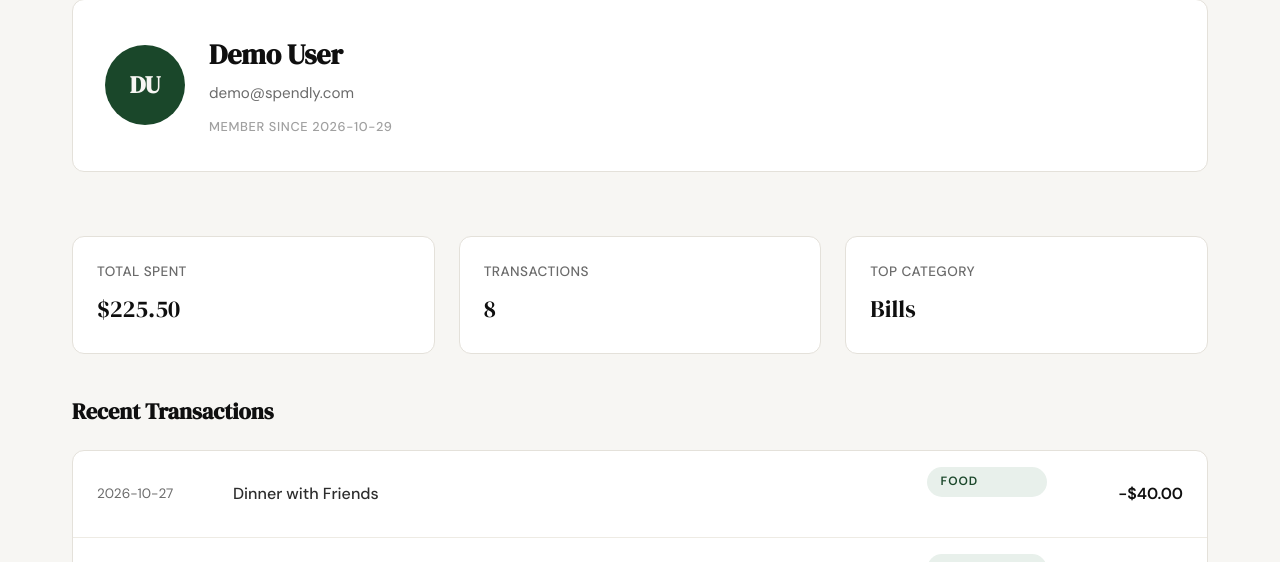
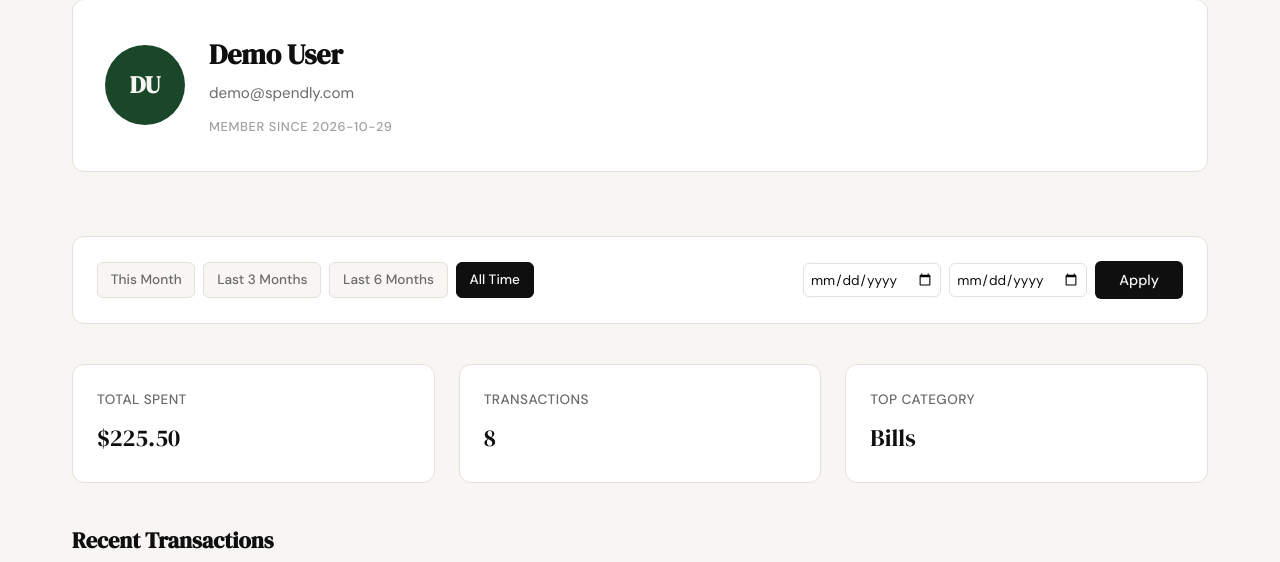
Before and after one commit to tanjim0803/spendly, a Flask app: page /profile in a window 1280 px wide. Shown: the part 126-688 px from the top of the page. Run offline with Flask 3, Linux system fonts and the light colour scheme; a user stored in the database is signed in; data comes from the database, SQL or seed files in the repository.

Commit message:
added date-filter-profile functionalities

```diff
--- a/app.py
+++ b/app.py
@@ -1,5 +1,6 @@
-from flask import Flask, render_template, request, redirect, url_for, session
+from flask import Flask, render_template, request, redirect, url_for, session, flash
 from werkzeug.security import generate_password_hash, check_password_hash
+from datetime import datetime, timedelta
 from database.db import init_db, seed_db, get_user_by_email, create_user, get_user_by_id, get_user_stats, get_top_category, get_recent_expenses, get_category_totals
 
 
@@ -105,6 +106,31 @@ def profile():
     if not user_row:
         return redirect(url_for("logout"))
 
+    # Date Filtering
+    date_from = request.args.get("date_from")
+    date_to = request.args.get("date_to")
+    valid_date_from = None
+    valid_date_to = None
+
+    if date_from:
+        try:
+            datetime.strptime(date_from, "%Y-%m-%d")
+            valid_date_from = date_from
+        except ValueError:
+            date_from = None
+
+    if date_to:
+        try:
+            datetime.strptime(date_to, "%Y-%m-%d")
+            valid_date_to = date_to
+        except ValueError:
+            date_to = None
+
+    if valid_date_from and valid_date_to and valid_date_from > valid_date_to:
+        flash("Start date must be before end date.")
+        valid_date_from = None
+        valid_date_to = None
+
     # User Basic Info
     user = {
         "name": user_row["name"],
@@ -114,18 +140,18 @@ def profile():
     }
 
     # Summary Stats
-    stats_row = get_user_stats(user_id)
+    stats_row = get_user_stats(user_id, valid_date_from, valid_date_to)
     total_spent = stats_row.get("total_spent") or 0.0
     transaction_count = stats_row.get("transaction_count") or 0
 
     stats = {
         "total_spent": f"${total_spent:,.2f}",
         "transaction_count": str(transaction_count),
-        "top_category": get_top_category(user_id) or "None"
+        "top_category": get_top_category(user_id, valid_date_from, valid_date_to) or "None"
     }
 
     # Recent Transactions
-    recent_rows = get_recent_expenses(user_id, limit=5)
+    recent_rows = get_recent_expenses(user_id, limit=5, date_from=valid_date_from, date_to=valid_date_to)
     recent_transactions = []
     for row in recent_rows:
         amount = row["amount"]
@@ -137,7 +163,7 @@ def profile():
         })
 
     # Category Breakdown
-    category_rows = get_category_totals(user_id)
+    category_rows = get_category_totals(user_id, valid_date_from, valid_date_to)
     category_breakdown = []
     for row in category_rows:
         cat_total = row["total"]
@@ -148,12 +174,30 @@ def profile():
             "percentage": int(percentage)
         })
 
+    # Preset Date ranges for links
+    today = datetime.now()
+    first_of_month = today.replace(day=1).strftime("%Y-%m-%d")
+
+    # Last 3 months: today - 90 days
+    three_months_ago = (today - timedelta(days=90)).strftime("%Y-%m-%d")
+
+    # Last 6 months: today - 180 days
+    six_months_ago = (today - timedelta(days=180)).strftime("%Y-%m-%d")
+
     return render_template(
         "profile.html",
         user=user,
         stats=stats,
         recent_transactions=recent_transactions,
-        category_breakdown=category_breakdown
+        category_breakdown=category_breakdown,
+        date_from=valid_date_from,
+        date_to=valid_date_to,
+        presets={
+            "this_month": {"from": first_of_month, "to": today.strftime("%Y-%m-%d")},
+            "three_months": {"from": three_months_ago, "to": today.strftime("%Y-%m-%d")},
+            "six_months": {"from": six_months_ago, "to": today.strftime("%Y-%m-%d")},
+            "all_time": {"from": None, "to": None}
+        }
     )
 
 
--- a/database/db.py
+++ b/database/db.py
@@ -114,47 +114,91 @@ def seed_db():
         conn.commit()
 
 
-def get_user_stats(user_id):
+def get_user_stats(user_id, date_from=None, date_to=None):
     """
-    Calculates total spent and transaction count for a user.
+    Calculates total spent and transaction count for a user, optionally filtered by date.
     """
     with get_db() as conn:
-        row = conn.execute(
-            "SELECT SUM(amount) as total_spent, COUNT(id) as transaction_count FROM expenses WHERE user_id = ?",
-            (user_id,)
-        ).fetchone()
+        query = "SELECT SUM(amount) as total_spent, COUNT(id) as transaction_count FROM expenses WHERE user_id = ?"
+        params = [user_id]
+
+        if date_from and date_to:
+            query += " AND date BETWEEN ? AND ?"
+            params.extend([date_from, date_to])
+        elif date_from:
+            query += " AND date >= ?"
+            params.append(date_from)
+        elif date_to:
+            query += " AND date <= ?"
+            params.append(date_to)
+
+        row = conn.execute(query, params).fetchone()
         return dict(row) if row else {"total_spent": 0, "transaction_count": 0}
 
 
-def get_top_category(user_id):
+def get_top_category(user_id, date_from=None, date_to=None):
     """
-    Retrieves the category with the highest total spending for a user.
+    Retrieves the category with the highest total spending for a user, optionally filtered by date.
     """
     with get_db() as conn:
-        row = conn.execute(
-            "SELECT category FROM expenses WHERE user_id = ? GROUP BY category ORDER BY SUM(amount) DESC LIMIT 1",
-            (user_id,)
-        ).fetchone()
+        query = "SELECT category FROM expenses WHERE user_id = ?"
+        params = [user_id]
+
+        if date_from and date_to:
+            query += " AND date BETWEEN ? AND ?"
+            params.extend([date_from, date_to])
+        elif date_from:
+            query += " AND date >= ?"
+            params.append(date_from)
+        elif date_to:
+            query += " AND date <= ?"
+            params.append(date_to)
+
+        query += " GROUP BY category ORDER BY SUM(amount) DESC LIMIT 1"
+        row = conn.execute(query, params).fetchone()
         return row["category"] if row else None
 
 
-def get_recent_expenses(user_id, limit=5):
+def get_recent_expenses(user_id, limit=5, date_from=None, date_to=None):
     """
-    Retrieves the most recent expenses for a user.
+    Retrieves the most recent expenses for a user, optionally filtered by date.
     """
     with get_db() as conn:
-        return conn.execute(
-            "SELECT date, description, category, amount FROM expenses WHERE user_id = ? ORDER BY date DESC LIMIT ?",
-            (user_id, limit)
-        ).fetchall()
+        query = "SELECT date, description, category, amount FROM expenses WHERE user_id = ?"
+        params = [user_id]
+
+        if date_from and date_to:
+            query += " AND date BETWEEN ? AND ?"
+            params.extend([date_from, date_to])
+        elif date_from:
+            query += " AND date >= ?"
+            params.append(date_from)
+        elif date_to:
+            query += " AND date <= ?"
+            params.append(date_to)
+
+        query += " ORDER BY date DESC LIMIT ?"
+        params.append(limit)
+        return conn.execute(query, params).fetchall()
 
 
-def get_category_totals(user_id):
+def get_category_totals(user_id, date_from=None, date_to=None):
     """
-    Retrieves the total spent per category for a user.
+    Retrieves the total spent per category for a user, optionally filtered by date.
     """
     with get_db() as conn:
-        return conn.execute(
-            "SELECT category, SUM(amount) as total FROM expenses WHERE user_id = ? GROUP BY category",
-            (user_id,)
-        ).fetchall()
+        query = "SELECT category, SUM(amount) as total FROM expenses WHERE user_id = ?"
+        params = [user_id]
+
+        if date_from and date_to:
+            query += " AND date BETWEEN ? AND ?"
+            params.extend([date_from, date_to])
+        elif date_from:
+            query += " AND date >= ?"
+            params.append(date_from)
+        elif date_to:
+            query += " AND date <= ?"
+            params.append(date_to)
+
+        query += " GROUP BY category"
+        return conn.execute(query, params).fetchall()
--- a/static/css/style.css
+++ b/static/css/style.css
@@ -490,6 +490,59 @@ a { color: inherit; text-decoration: none; }
     gap: 2.5rem;
 }
 
+.profile-filter-bar {
+    display: flex;
+    justify-content: space-between;
+    align-items: center;
+    gap: 2rem;
+    padding: 1.5rem;
+    background: var(--paper-card);
+    border: 1px solid var(--border);
+    border-radius: var(--radius-md);
+}
+
+.filter-presets {
+    display: flex;
+    gap: 0.5rem;
+}
+
+.preset-btn {
+    padding: 0.4rem 0.8rem;
+    font-size: 0.85rem;
+    font-weight: 500;
+    color: var(--ink-muted);
+    background: var(--paper);
+    border: 1px solid var(--border);
+    border-radius: var(--radius-sm);
+    transition: all 0.2s;
+}
+
+.preset-btn:hover {
+    color: var(--ink);
+    border-color: var(--ink-faint);
+}
+
+.preset-btn.active {
+    background: var(--ink);
+    color: var(--paper);
+    border-color: var(--ink);
+}
+
+.custom-range-form {
+    display: flex;
+    gap: 0.5rem;
+    align-items: center;
+}
+
+.custom-range-form input[type="date"] {
+    padding: 0.4rem;
+    font-size: 0.85rem;
+    border: 1px solid var(--border);
+    border-radius: var(--radius-sm);
+    font-family: var(--font-body);
+    color: var(--ink);
+}
+
 .profile-header {
     display: flex;
     align-items: center;
--- a/templates/profile.html
+++ b/templates/profile.html
@@ -16,6 +16,33 @@
             <p class="text-muted">{{ user.email }}</p>
             <span class="member-label">Member since {{ user.joined_date }}</span>
         </div>
+    </div>
+
+    <!-- Date Filter Bar -->
+    <div class="profile-filter-bar">
+        <div class="filter-presets">
+            <a href="{{ url_for('profile', date_from=presets.this_month.from, date_to=presets.this_month.to) }}"
+               class="preset-btn {{ 'active' if date_from == presets.this_month.from and date_to == presets.this_month.to else '' }}">
+               This Month
+            </a>
+            <a href="{{ url_for('profile', date_from=presets.three_months.from, date_to=presets.three_months.to) }}"
+               class="preset-btn {{ 'active' if date_from == presets.three_months.from and date_to == presets.three_months.to else '' }}">
+               Last 3 Months
+            </a>
+            <a href="{{ url_for('profile', date_from=presets.six_months.from, date_to=presets.six_months.to) }}"
+               class="preset-btn {{ 'active' if date_from == presets.six_months.from and date_to == presets.six_months.to else '' }}">
+               Last 6 Months
+            </a>
+            <a href="{{ url_for('profile') }}"
+               class="preset-btn {{ 'active' if not date_from and not date_to else '' }}">
+               All Time
+            </a>
+        </div>
+        <form method="GET" action="{{ url_for('profile') }}" class="custom-range-form">
+            <input type="date" name="date_from" value="{{ date_from or '' }}" placeholder="From">
+            <input type="date" name="date_to" value="{{ date_to or '' }}" placeholder="To">
+            <button type="submit" class="btn-primary">Apply</button>
+        </form>
     </div>
 
     <!-- Summary Stats Row -->
```
Also changed, not shown: tests/test_06-date-filter-profile.py (added, +177 -0 lines), .claude/specs/06-date-filter-profile.md (added).
